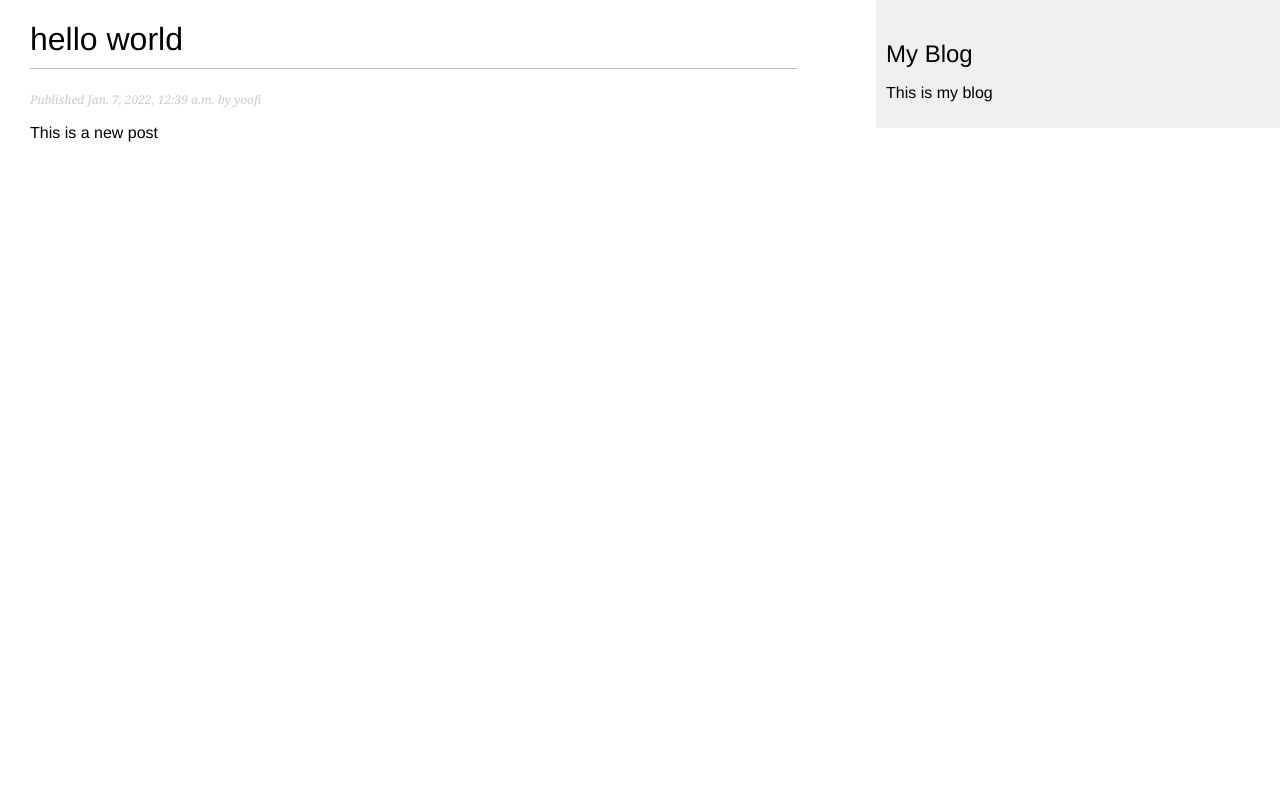
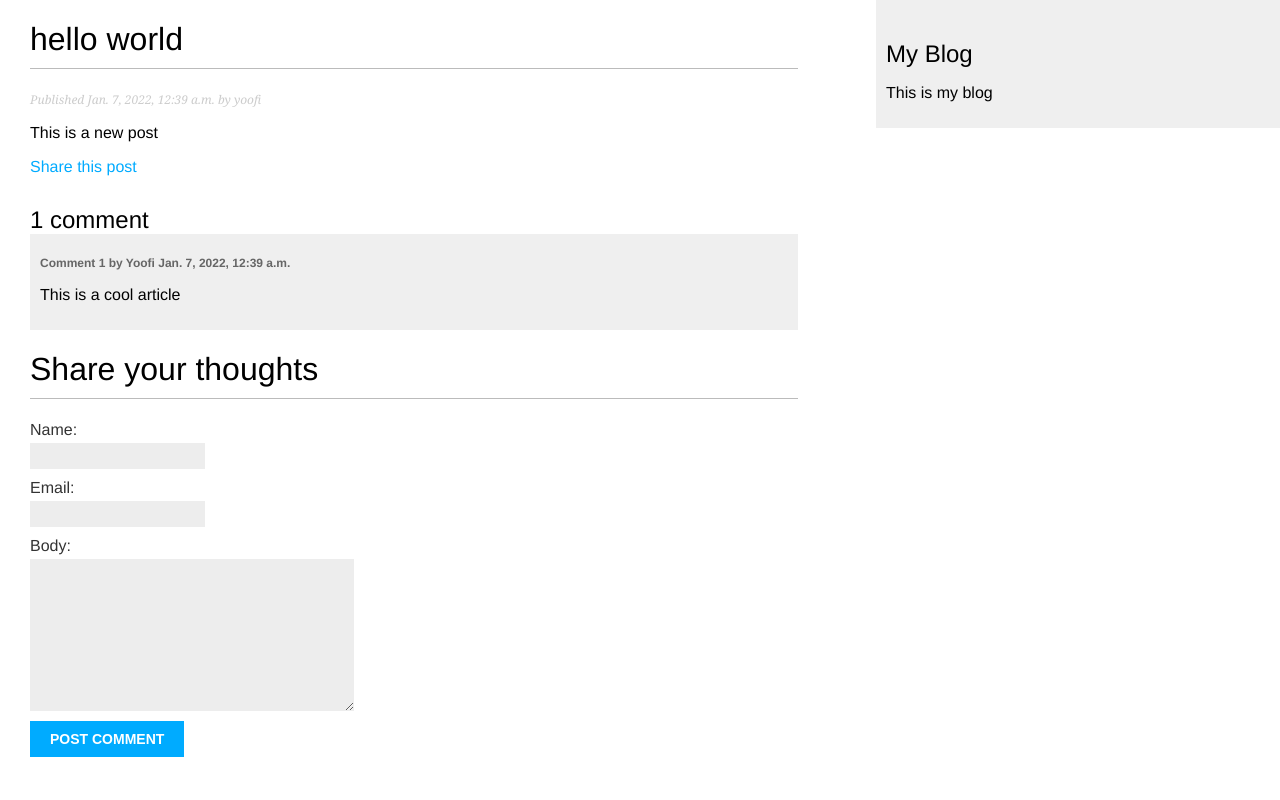
Before and after one commit to YoofiBP/django-projects, a Django app: a page that uses blog/templates/blog/posts/show.html in a window 1280 px wide. Run offline with Django 4.2, Linux system fonts and the light colour scheme; data comes from the database, SQL or seed files in the repository; both versions use the stored data as it was after the commit.

Commit message:
Added comments

```diff
--- /dev/null
+++ b/blog/forms.py
@@ -0,0 +1,15 @@
+from django import forms
+from .models import Comment
+
+
+class EmailPostForm(forms.Form):
+    name = forms.CharField(max_length=25)
+    email = forms.EmailField()
+    to = forms.EmailField()
+    comments = forms.CharField(required=False, widget=forms.Textarea)
+
+
+class CommentForm(forms.ModelForm):
+    class Meta:
+        model = Comment
+        fields = ('name', 'email', 'body')
--- a/blog/models.py
+++ b/blog/models.py
@@ -38,3 +38,20 @@ class Post(models.Model):
             self.publish.month,
             self.publish.day,
             self.slug])
+
+
+class Comment(models.Model):
+    post = models.ForeignKey(
+        Post, on_delete=models.CASCADE, related_name='comments')
+    name = models.CharField(max_length=80)
+    email = models.EmailField()
+    body = models.TextField()
+    created = models.DateTimeField(auto_now_add=True)
+    updated = models.DateTimeField(auto_now=True)
+    active = models.BooleanField(default=True)
+
+    def __str__(self):
+        return f"Comment by {self.name} on {self.post}"
+
+    class Meta:
+        ordering = ['created']
--- a/blog/templates/blog/posts/index.html
+++ b/blog/templates/blog/posts/index.html
@@ -14,4 +14,5 @@
 </p>
 {{post.body|truncatewords:30|linebreaks}}
 {% endfor %}
+{% include "pagination.html" with page=page_obj%}
 {% endblock %}
--- a/blog/templates/blog/posts/show.html
+++ b/blog/templates/blog/posts/show.html
@@ -7,4 +7,29 @@
     Published {{post.publish}} by {{post.author}}
 </p>
 {{post.body|linebreaks}}
+<a href="{% url 'blog:post_share' post.id %}">Share this post</a>
+{% with comments.count as total_comments%}
+<h2>
+    {{total_comments}} comment{{total_comments|pluralize}}
+</h2>
+{%endwith%}
+{%for comment in comments%}
+<div class="comment">
+    <p class="info">
+        Comment {{forloop.counter}} by {{comment.name}}
+        {{comment.created}}
+    </p>
+    {{comment.body|linebreaks}}
+</div>
+{%endfor%}
+{%if comment%}
+<h2> Your comment has been added</h2>
+{%else%}
+<h1>Share your thoughts</h1>
+<form method="post">
+    {{comment_form.as_p}}
+    {%csrf_token%}
+    <input type="submit" value="Post Comment" />
+</form>
+{%endif%}
 {% endblock %}
--- a/blog/urls.py
+++ b/blog/urls.py
@@ -4,6 +4,7 @@ from . import views
 app_name = 'blog'
 
 urlpatterns = [
-    path('', views.index, name='index'),
+    path('', views.IndexView.as_view(), name='index'),
     path('<int:year>/<int:month>/<int:day>/<slug:post>', views.show, name='show'),
+    path('<int:post_id>/share', views.post_share, name='post_share'),
 ]
--- a/blog/views.py
+++ b/blog/views.py
@@ -1,12 +1,31 @@
 from django.shortcuts import render, get_object_or_404
-from .models import Post
+from .models import Post, Comment
+from django.core.paginator import Paginator, EmptyPage, PageNotAnInteger
+from django.views.generic import ListView
+from .forms import EmailPostForm, CommentForm
+from django.core.mail import send_mail
 
 # Create your views here.
 
 
 def index(request):
     posts = Post.published.all()
-    return render(request, 'blog/posts/index.html', {'posts': posts})
+    paginator = Paginator(posts, 3)
+    page = request.GET.get('page')
+    try:
+        posts = paginator.page(page)
+    except PageNotAnInteger:
+        posts = paginator.page(1)
+    except EmptyPage:
+        posts = paginator.page(paginator.num_pages)
+    return render(request, 'blog/posts/index.html', {'posts': posts, 'page': page})
+
+
+class IndexView(ListView):
+    queryset = Post.published.all()
+    context_object_name = 'posts'
+    paginate_by = 3
+    template_name = 'blog/posts/index.html'
 
 
 def show(request, year, month, day, post):
@@ -17,4 +36,32 @@ def show(request, year, month, day, post):
                              publish__month=month,
                              publish__day=day,
                              )
-    return render(request, 'blog/posts/show.html', {'post': post})
+    comments = post.comments.filter(active=True)
+    new_comment = None
+    if request.method == 'POST':
+        form = CommentForm(request.POST)
+        if form.is_valid():
+            new_comment = form.save(commit=False)
+            new_comment.post = post
+            new_comment.save()
+    else:
+        form = CommentForm()
+    return render(request, 'blog/posts/show.html', {'post': post, 'comments': comments, 'comment': new_comment, 'comment_form': form})
+
+
+def post_share(request, post_id):
+    post = get_object_or_404(Post, id=post_id, status='published')
+    sent = False
+    if request.method == 'POST':
+        form = EmailPostForm(request.POST)
+        if form.is_valid():
+            cd = form.cleaned_data
+            post_url = request.build_absolute_uri(post.get_absolute_url())
+            subject = f"{cd['name']} recommends you read {post.title}"
+            message = f"Read {post.title} at {post_url}\n\n {cd['name']}\'s comments: {cd['comments']}"
+            send_mail(subject, message,
+                      'insightnetwork.15@gmail.com', [cd['to']])
+            sent = True
+    else:
+        form = EmailPostForm()
+    return render(request, 'blog/posts/share.html', {'post': post, 'form': form, 'sent': sent})
--- a/mysite/settings.py
+++ b/mysite/settings.py
@@ -122,3 +122,9 @@ STATIC_URL = 'static/'
 # https://docs.djangoproject.com/en/4.0/ref/settings/#default-auto-field
 
 DEFAULT_AUTO_FIELD = 'django.db.models.BigAutoField'
+
+EMAIL_HOST = 'smtp.gmail.com'
+EMAIL_HOST_USER = 'insightnetwork.15@gmail.com'
+EMAIL_HOST_PASSWORD = 'ibjbjsgwrnpteerq'
+EMAIL_PORT = 587
+EMAIL_USE_TLS = True
```
Also changed, not shown: blog/admin.py (+8 -1 lines), blog/templates/blog/posts/share.html (added, +18 -0 lines), blog/templates/pagination.html (added, +13 -0 lines), blog/migrations/0002_comment.py (added), db.sqlite3.
